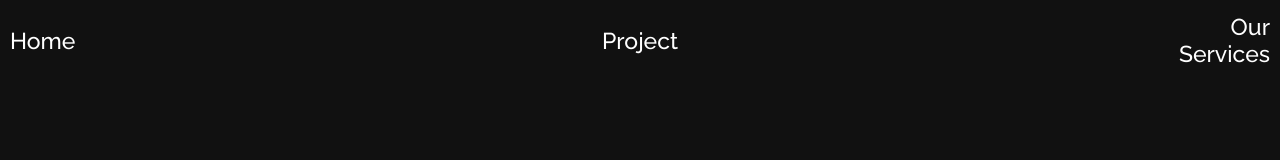
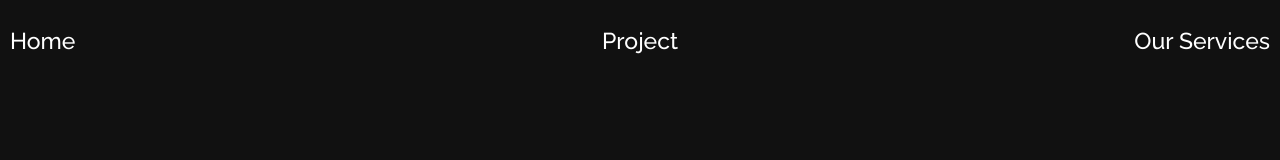
Before and after one commit to Joshua342/Test, a plain HTML site: page index.html in a window 1280 px wide. Drawn offline with Linux system fonts and the light colour scheme; a web font is replaced by a local one.

Commit message:
Update style.css

```diff
--- a/style.css
+++ b/style.css
@@ -20,7 +20,7 @@
 
 .nav {
   text-align: center;
-  width: 10%;
+  width: 33%;
   color: #ffffff;
   font-family: "Raleway";
   font-weight: 500;
```
